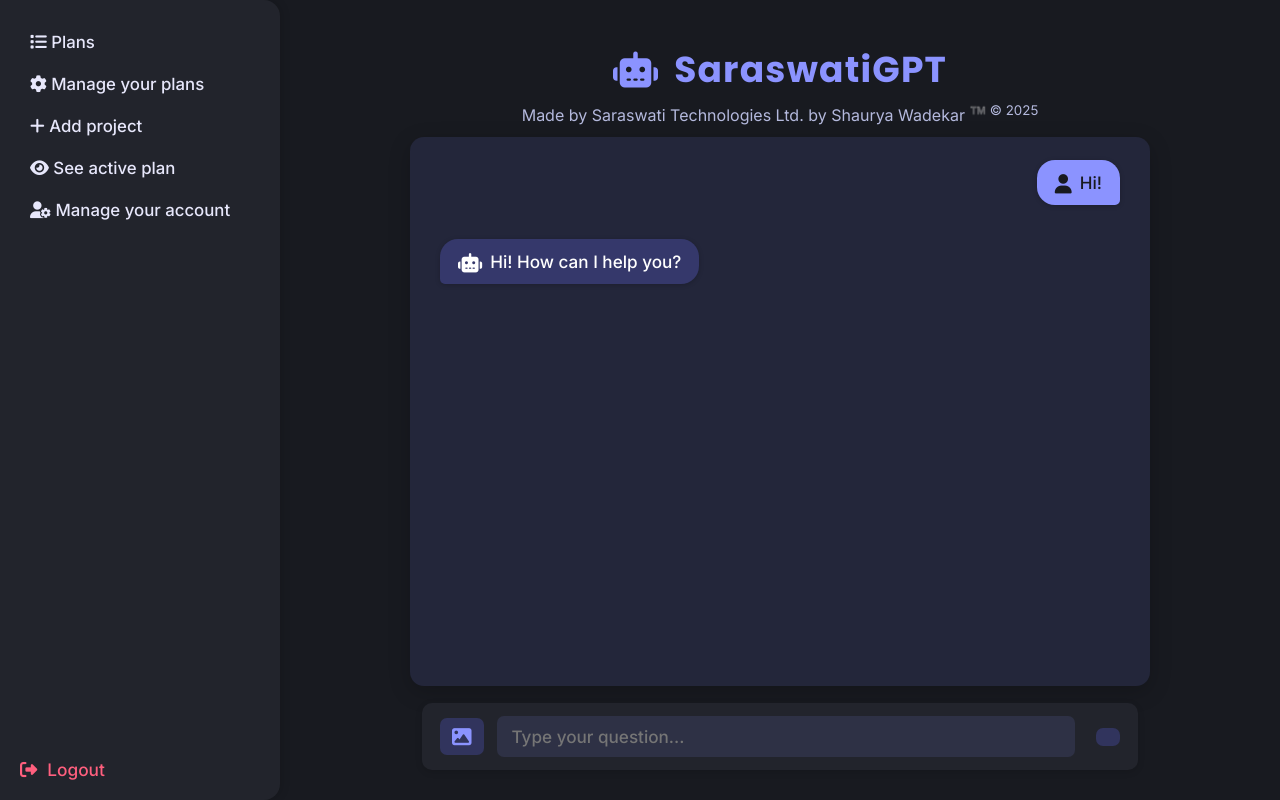
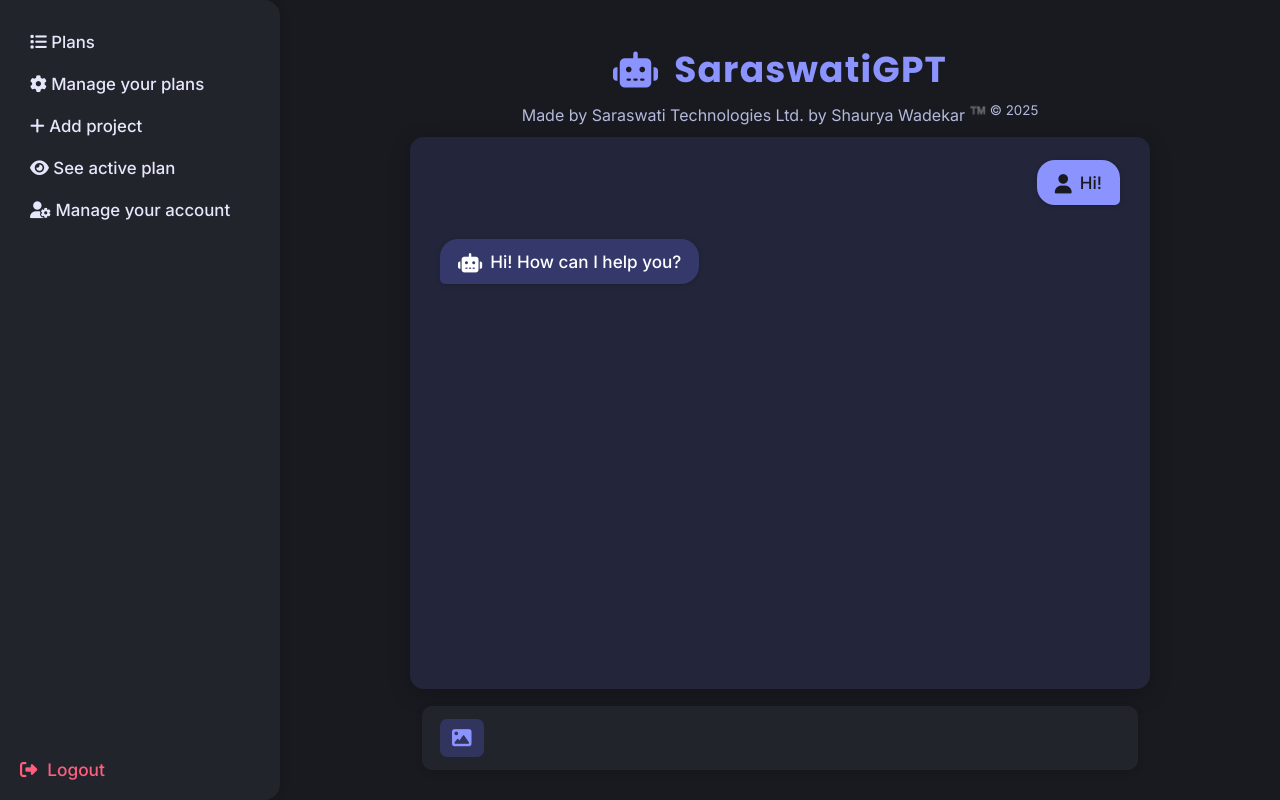
Before and after one commit to saraswatigpt/Working-Saraswati-GPT.py, a Flask app: page / in a window 1280 px wide. Run offline with Flask 3, Linux system fonts and the light colour scheme.

Commit message:
Update index.html

```diff
--- a/templates/index.html
+++ b/templates/index.html
@@ -249,5 +249,3 @@
       <!-- Input bar -->
       <form class="input-bar" autocomplete="off">
         <button class="icon-btn" title="Add Picture" type="button"><i class="fas fa-image"></i></button>
-        <input type="text" placeholder="Type your question..." required>
-        <button class="icon-btn" title="Voice Command" type="button"><i class="fas fa
```
